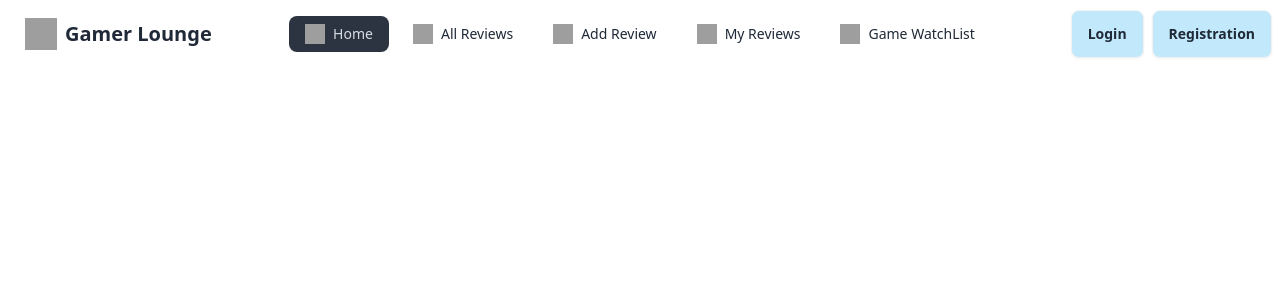
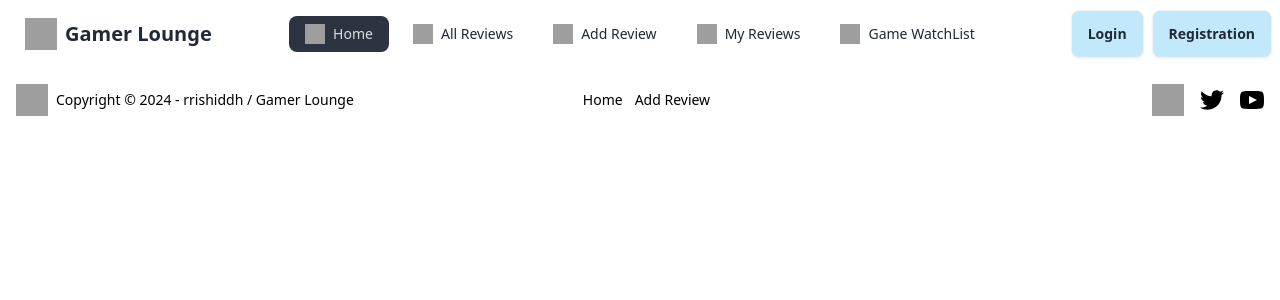
Before and after one commit to rrishiddh/Gamer-Lounge-Client, a React (Vite) app: page / in a window 1280 px wide. Shown: the top 300 px of the page. Built offline with nearby package versions, Linux system fonts and the light colour scheme; grey boxes are pictures that could not be loaded.

Commit message:
footer added

```diff
--- /dev/null
+++ b/src/components/Footer.jsx
@@ -0,0 +1,71 @@
+import { Link, NavLink } from "react-router-dom";
+
+const Footer = () => {
+  return (
+    <div>
+      <footer className="footer  text-black items-center p-4">
+        <aside className="grid-flow-col max-md:mx-auto items-center">
+          <img
+            className="w-8 h-8"
+            src="https://img.icons8.com/?size=100&id=J2AwyRUPwjyg&format=png&color=000000"
+            alt=""
+          />
+          <p>
+            Copyright © {new Date().getFullYear()} - rrishiddh / Gamer
+            Lounge
+          </p>
+
+        </aside>
+
+        <aside className="grid-flow-col max-md:mx-auto items-center">
+          <ul className="flex space-x-3">
+            <li>
+              <NavLink to="/">
+                Home
+              </NavLink>
+            </li>
+            <li>
+              <NavLink to="/add_review">
+                Add Review
+              </NavLink>
+            </li>
+          </ul>
+        </aside>
+
+        <nav className="grid-flow-col max-md:mx-auto items-center gap-4 md:place-self-center md:justify-self-end">
+          <Link target="_blank" to="https://github.com/rrishiddh">
+            <img
+              className="w-8 h-8"
+              src="https://img.icons8.com/?size=100&id=efFfwotdkiU5&format=png&color=000000"
+              alt=""
+            />
+          </Link>
+          <Link target="_blank" to="https://x.com/">
+            <svg
+              xmlns="http://www.w3.org/2000/svg"
+              width="24"
+              height="24"
+              viewBox="0 0 24 24"
+              className="fill-current"
+            >
+              <path d="M24 4.557c-.883.392-1.832.656-2.828.775 1.017-.609 1.798-1.574 2.165-2.724-.951.564-2.005.974-3.127 1.195-.897-.957-2.178-1.555-3.594-1.555-3.179 0-5.515 2.966-4.797 6.045-4.091-.205-7.719-2.165-10.148-5.144-1.29 2.213-.669 5.108 1.523 6.574-.806-.026-1.566-.247-2.229-.616-.054 2.281 1.581 4.415 3.949 4.89-.693.188-1.452.232-2.224.084.626 1.956 2.444 3.379 4.6 3.419-2.07 1.623-4.678 2.348-7.29 2.04 2.179 1.397 4.768 2.212 7.548 2.212 9.142 0 14.307-7.721 13.995-14.646.962-.695 1.797-1.562 2.457-2.549z"></path>
+            </svg>
+          </Link>
+          <Link target="_blank" to="https://www.youtube.com/">
+            <svg
+              xmlns="http://www.w3.org/2000/svg"
+              width="24"
+              height="24"
+              viewBox="0 0 24 24"
+              className="fill-current"
+            >
+              <path d="M19.615 3.184c-3.604-.246-11.631-.245-15.23 0-3.897.266-4.356 2.62-4.385 8.816.029 6.185.484 8.549 4.385 8.816 3.6.245 11.626.246 15.23 0 3.897-.266 4.356-2.62 4.385-8.816-.029-6.185-.484-8.549-4.385-8.816zm-10.615 12.816v-8l8 3.993-8 4.007z"></path>
+            </svg>
+          </Link>
+        </nav>
+      </footer>
+    </div>
+  );
+};
+
+export default Footer;
--- a/src/components/MainLayout.jsx
+++ b/src/components/MainLayout.jsx
@@ -1,5 +1,6 @@
 import { Outlet } from "react-router-dom";
 import Navbar from "./Navbar";
+import Footer from "./Footer";
 
 
 
@@ -8,6 +9,7 @@
         <div>
             <Navbar></Navbar>
             <Outlet></Outlet>
+            <Footer></Footer>
         </div>
     );
 };
```
